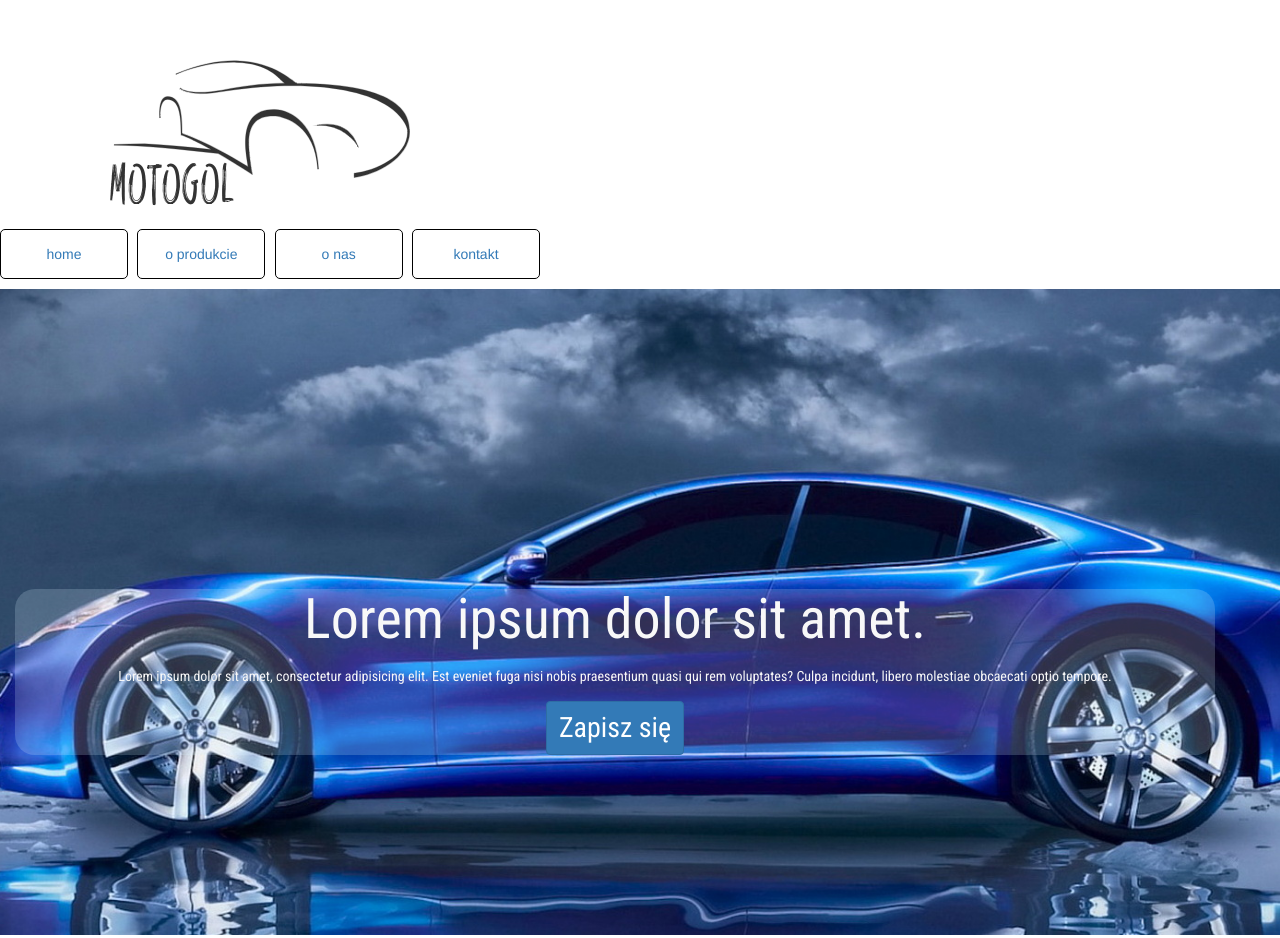
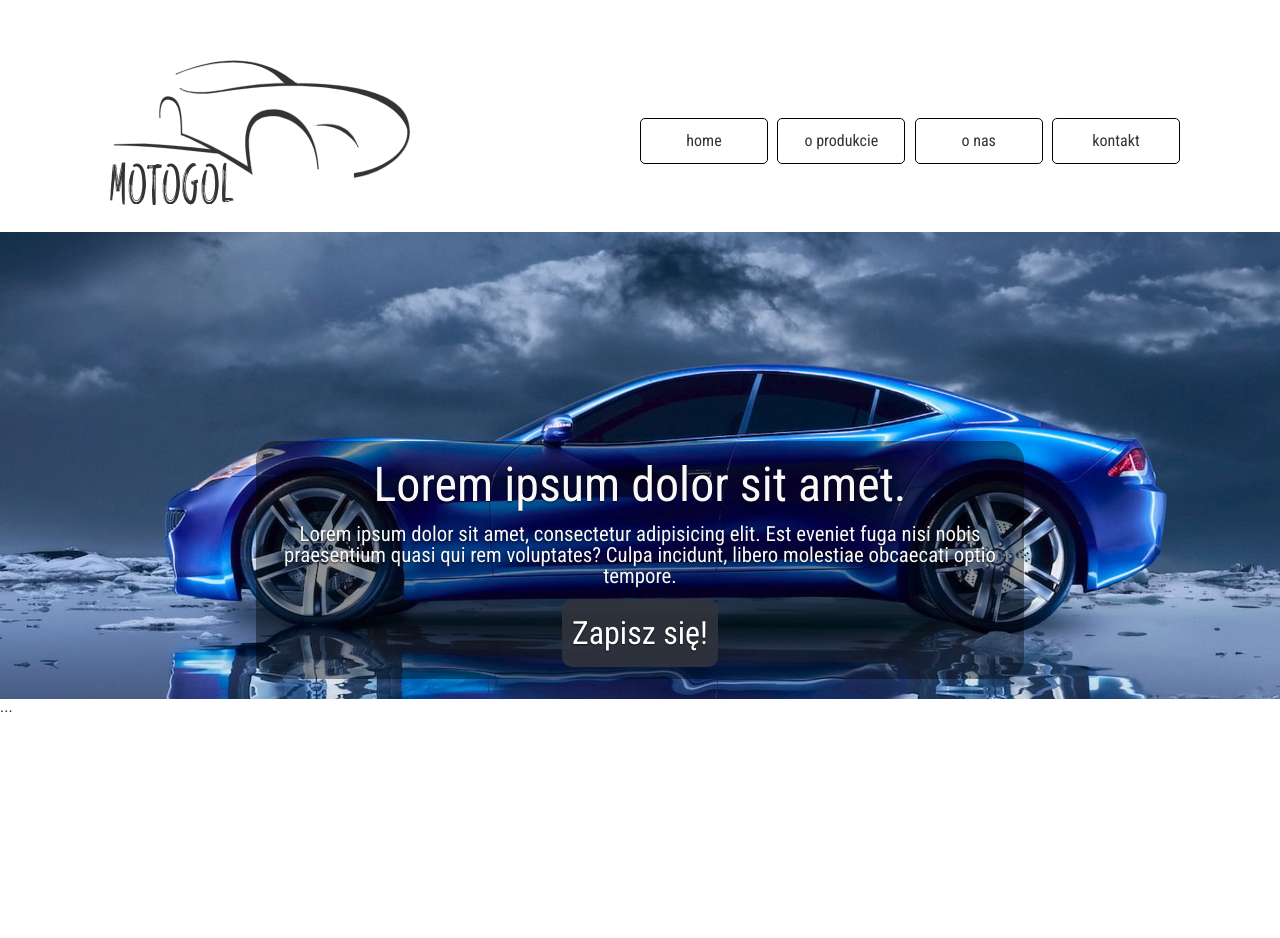
Before and after one commit to infoshareacademy/jfdzs1-ff, a plain HTML site: page index.html in a window 1280 px wide. Shown: the top 938 px of the page. After the commit the page ends 850 px from the top, so only its background shows below. Drawn offline with Linux system fonts and the light colour scheme.

Commit message:
Merge branch

```diff
--- a/css/main.css
+++ b/css/main.css
@@ -59,6 +59,7 @@ table {
 
 html, body {
     height: 100%;
+    font-size: 16px;
     font-family: 'Roboto Condensed', sans-serif;
 }
 
@@ -104,89 +105,40 @@ a {
 
 /* SLIDER */
 
-.slider {
-   /* display: flex;*/
-    text-align: center;
+.carousel-caption {
     color: #f8f8f8;
-    background: url(../images/slider.jpg) no-repeat center center;
-    background-size: auto 100%;
-    justify-content:center;
-    align-items:center;
-    max-width: 100%;
-    max-height: 100%;
-}
-
-.slider_container {
-    max-width: 1200px;
-    justify-content:center;
-    align-items:center;
-    text-align: center;
-}
-
-.slider_text {
-    position: relative;
-    margin-top: 25%;
-    margin-bottom: 15%;
-    font-family: 'Roboto Condensed', sans-serif;
-    background: rgba(216,238,255,0.2);
+    background: rgba(0, 0, 0, 0.4);
     border-radius: 20px;
-    border-color: rgba(216,238,255.0.2);
+    border-color: rgba(0, 0, 0, 0.4);
     border-style: solid;
 }
 
-.slider_text h1 {
-    font-size: 4em;
+.carousel-caption h1 {
+    font-size: 3rem;
     margin-bottom: 15px;
 }
 
-.slider_text p {
-    margin-bottom: 15px;
-    font-size: 1.4rem;
+.carousel-caption p {
+    font-size: 1.3rem;
+    margin-bottom: 30px;
 }
 
-/*******************************************/
-/*         BUTTON    Zapisz się            */
-/*******************************************/
+.carousel-caption a {
+    font-size: 2rem;
+    color: rgba(255,255,255,1);
+    text-decoration: none;
+    background: rgba(48,51,60,0.9);
+    padding: 15px 10px 15px 10px;
+    width: 30%;
+    margin: 0 auto;
+    border-radius: 10px;
+    border-color: rgba(48,51,60,0.9);
+    border-style: solid;
+}
 
-button[type="button"] {
-    font-size: 2em;
+.carousel-caption a:hover {
+    text-decoration: none;
+    font-weight: 700;
 }
-/*.slider_button {*/
-
-/*background: rgba(48,51,60,0.9);*/
-/*padding: 15px 10px 15px 10px;*/
-/*width: 30%;*/
-/*margin: 0 auto;*/
-/*border-radius: 10px;*/
-/*border-color: rgba(48,51,60,0.9);*/
-/*border-style: solid;*/
-/*}*/
-
-/*.slider_button a {*/
-/*font-family: 'Roboto Condensed', sans-serif;*/
-/*font-size: 2.5em;*/
-/*color: rgba(255,255,255,1);*/
-/*text-decoration: none;*/
-/*}*/
-
-/*.slider_button a:hover {*/
-/*text-decoration: none;*/
-/*font-weight: 700;*/
-/*}*/
 
 /* END OF SLIDER */
-
-
-/*******************************************/
-/*              SIGN IN FORM               */
-/*******************************************/
-.sign_in_form {
-    margin-top: 50em;
-    text-align: center;
-}
-
-input.email {
-    width: 400px;
-    border-radius: 5px;
-    font-style: italic;
-}
--- a/index.html
+++ b/index.html
@@ -4,9 +4,10 @@
 <head>
     <meta charset="UTF-8">
     <title>FF MotoGol</title>
+    <link rel="stylesheet" href="css/bootstrap.min.css">
     <link rel="stylesheet" href="css/main.css">
-    <link rel="stylesheet" href="css/bootstrap.min.css">
     <link href="https://fonts.googleapis.com/css?family=Roboto+Condensed" rel="stylesheet">
+    <meta name="viewport" content="width=device-width, initial-scale=1.0">
 </head>
 
 <body>
@@ -33,19 +34,19 @@
 <div class="main_div">
 
     <!-- SLIDER -->
-    <div class="container-fluid slider">
-        <div class="slider_container">
-            <div class="slider_text">
-                <h1>Lorem ipsum dolor sit amet.</h1>
-                <p>Lorem ipsum dolor sit amet, consectetur adipisicing elit. Est eveniet fuga nisi nobis praesentium
-                    quasi qui rem voluptates? Culpa incidunt, libero molestiae obcaecati optio tempore.</p>
-                <div>
-                <!-- class="slider_button">-->
-                    <a href="#sign_in_form">
-                        <button type="button" class="btn btn-primary">Zapisz się</button>
-                    </a>
+
+    <div id="slider" class="carousel slide" data-ride="carousel">
+        <!-- Wrapper for slides -->
+        <div class="carousel-inner" role="listbox">
+            <div class="item active">
+                <img src="images/slider.jpg" alt="Główne zdjęcie">
+                <div class="carousel-caption">
+                    <h1>Lorem ipsum dolor sit amet.</h1>
+                    <p class="hidden-xs">Lorem ipsum dolor sit amet, consectetur adipisicing elit. Est eveniet fuga nisi nobis praesentium quasi qui rem voluptates? Culpa incidunt, libero molestiae obcaecati optio tempore.</p>
+                    <a href="#">Zapisz się!</a>
                 </div>
             </div>
+            ...
         </div>
     </div>
 
@@ -67,20 +68,6 @@
 
     </div>
 
-    <!--***************************-->
-    <!--**     Sign in form      **-->
-    <!--***************************-->
-    <div class="sign_in_form">
-        <div id="sign_in_form">
-            <form>
-                <input class="email" type="email" placeholder="email *" required><br />
-                <input type="submit" value="wyślij"><br />
-                <p>* Zapewniamy o bezpieczeństwie danych</p>
-                <p>Zostanie do Państwa wysłana tylko jedna wiadomość z informacją o premierze</p>
-            </form>
-        </div>
-    </div>
-
 </div>
 
 <footer>
@@ -88,8 +75,8 @@
 </footer>
 
 <!-- SKRYPTY -->
+<script src="js/jquery.min.js"></script>
 <script src="js/bootstrap.min.js"></script>
-<script src="js/jquery.min.js"></script>
 
 </body>
 </html>
```
Lines whose indentation alone changed are shown as unchanged.
